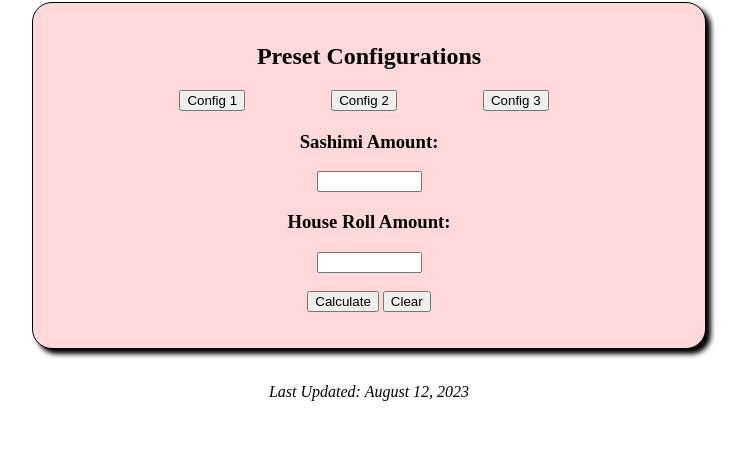
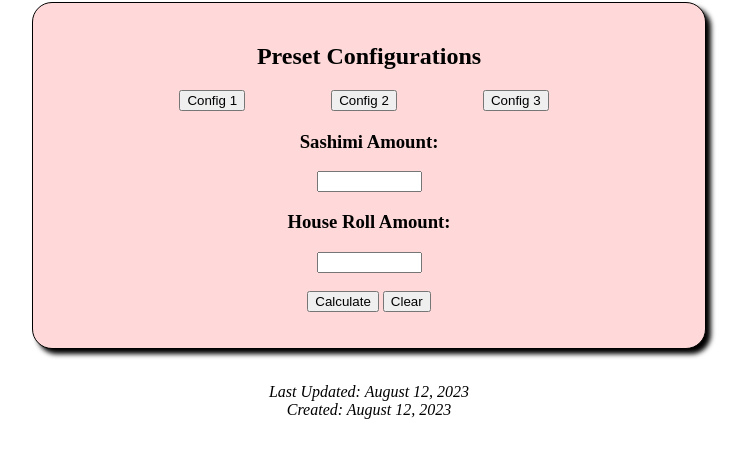
Before and after one commit to William-BC-CA/bz-calc, a plain HTML site: page index.html in a window 1280 px wide. Shown: the part 78-536 px from the top of the page, without its empty margins (271-1017 px from the left). Drawn offline with Linux system fonts and the light colour scheme.

Commit message:
fixed footer

```diff
--- a/index.html
+++ b/index.html
@@ -40,7 +40,7 @@
         </main>
         <footer>
             <br>
-            <p><i>Last Updated: August 12, 2023</i></p>
+            <p><i>Last Updated: August 12, 2023<br>Created: August 12, 2023</i></p>
             <!-- <h1>Copyright &copy; 2023 NOTORIEX LEGACY. All rights reserved.</h1> -->
         </footer>
 </body>
```
